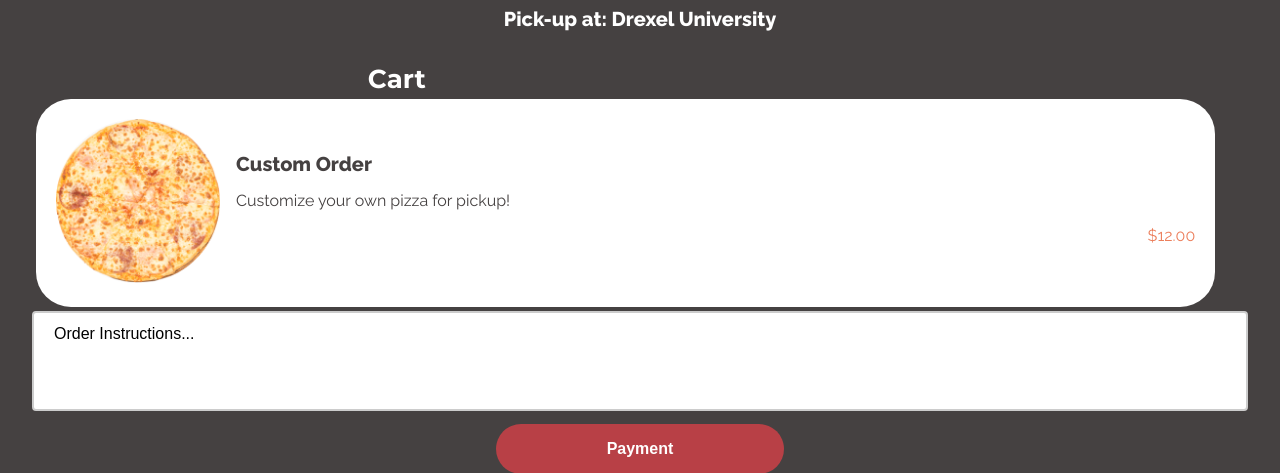
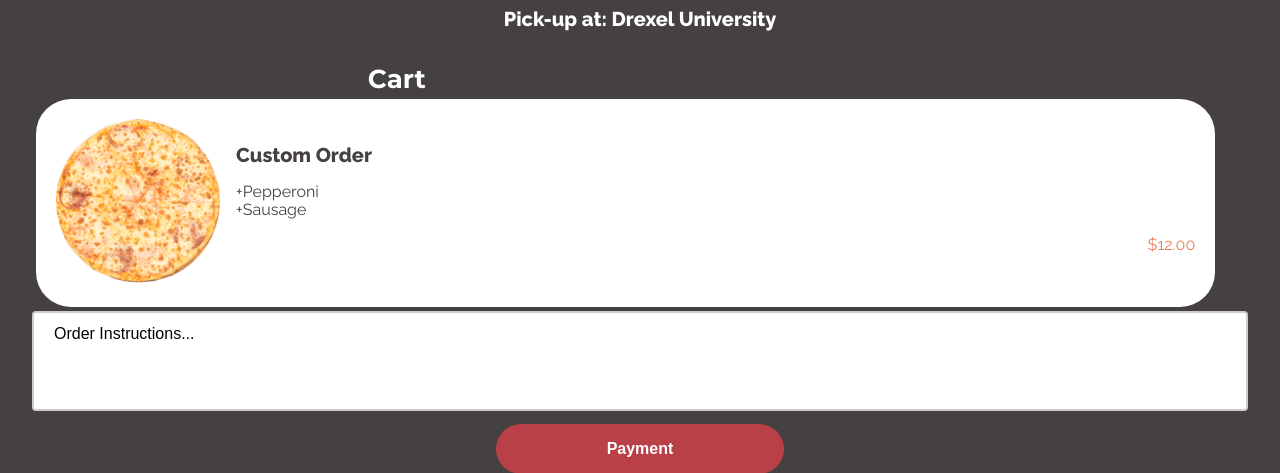
Before and after one commit to lingan233/idm216-redstone, a PHP site: page /cart.php in a window 1280 px wide. Shown: the part 64-537 px from the top of the page. Run offline with PHP 8.4, Linux system fonts and the light colour scheme; data that the repository does not hold is empty; some libraries are stand-ins or nearby versions.

Commit message:
updated cart page item description

```diff
--- a/cart.php
+++ b/cart.php
@@ -17,7 +17,7 @@ include_once __DIR__ . '/header.php';
         <?php
         $itemImg = 'plain-pizza.png';
         $itemName = 'Custom Order';
-        $itemDescription = 'Customize your own pizza for pickup!';
+        $itemDescription = '+Pepperoni <br> +Sausage';
         $itemPrice = '$12.00';
         include __DIR__ . '/pizza-item.php';
         ?>
--- a/css/app.css
+++ b/css/app.css
@@ -153,6 +153,7 @@ button {
     font-weight: bold;
     width: 18rem;
     text-align: center;
+    cursor: pointer;
 }
 
 /* .gray-background {
```
